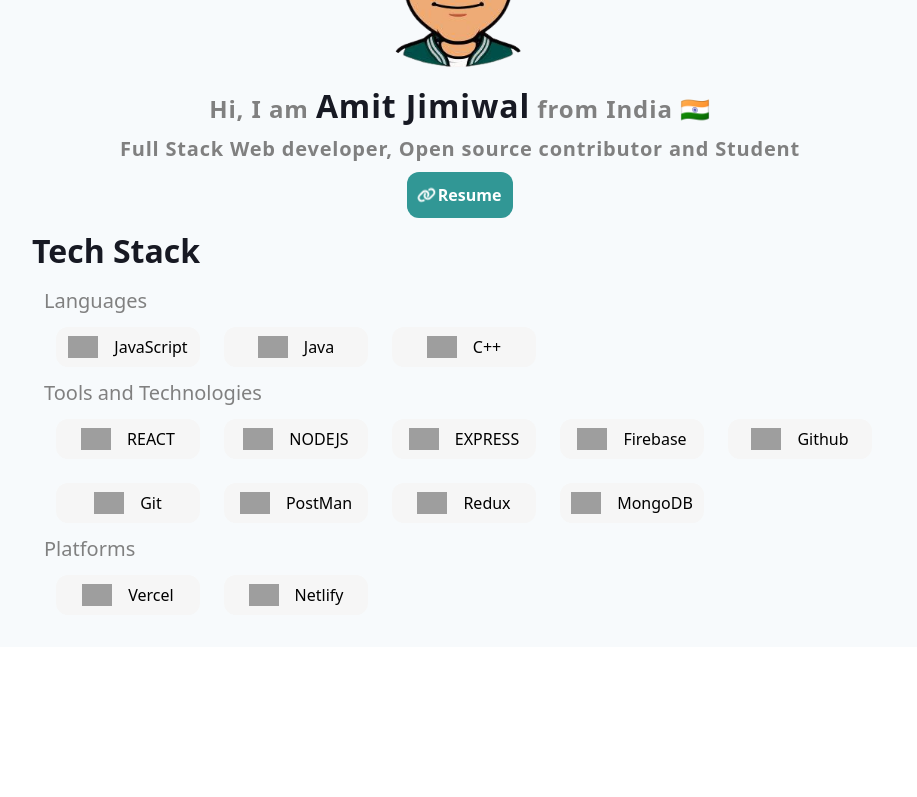
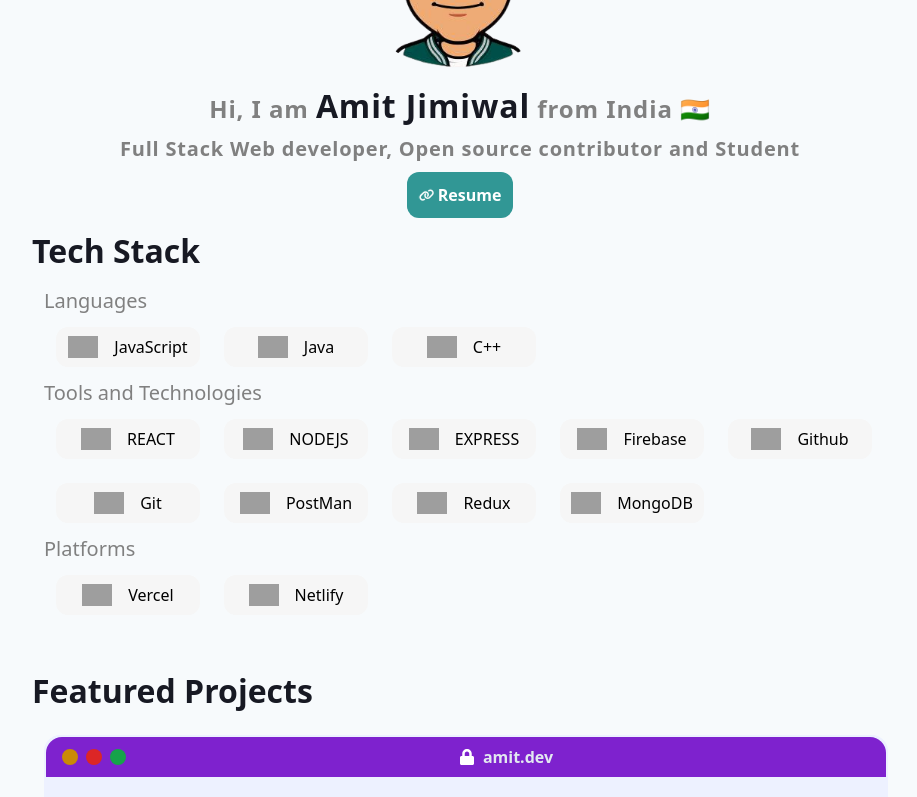
Before and after one commit to amitjimiwal/notamit.tech, a React (Vite) app: page / in a window 1280 px wide. Shown: the part 300-1097 px from the top of the page, without its empty margins (180-1097 px from the left). Before the commit the page ends 947 px from the top, so only its background shows below. Built offline with nearby package versions, Linux system fonts and the light colour scheme; grey boxes are pictures that could not be loaded.

Commit message:
feat:projects

```diff
--- a/src/App.jsx
+++ b/src/App.jsx
@@ -6,6 +6,7 @@
 import Navbar from './components/Navbar'
 import About from './components/About/About';
 import SkillContainer from './components/Skiils/SkillContainer';
+import ProjectContainer from './components/Projects/ProjectContainer';
 function App() {
   useEffect(()=>{
     toast.custom((t) => (
@@ -50,6 +51,7 @@
     <Home/>
     {/* <About/> */}
     <SkillContainer/>
+    <ProjectContainer/>
     <Toaster/>
     </div>
   )
--- a/src/amit.json
+++ b/src/amit.json
@@ -98,5 +98,37 @@
       "description": "Added support for filling a strided array with pseudo-random numbers drawn from a Weibull distribution.Made proposed changes by the maintainers of the Project.",
       "link": "https://github.com/stdlib-js/stdlib/pull/1012"
     }
+  ],
+  "projects":[
+    {
+      "name":"HealthCare_Web",
+      "previewimage":"https://res.cloudinary.com/dejzy9q65/image/upload/v1690118877/healthcare_rxsbtd.jpg",
+      "description":"A virtual AI-based assistant that displays the user's health status using lab reports. It also consists of an AI-based chatbot that is useful for people to ask queries.",
+      "github_repo":"https://github.com/amitjimiwal/HealthCare-web",
+      "live_link":"https://health-care-web-umfn-alz6bffc4-access-denied69.vercel.app/",
+      "techstack":[
+        "MERN STACK","AI-ML"
+      ]
+    },
+    {
+      "name":"AntiNormieHub",
+      "previewimage":"https://res.cloudinary.com/dejzy9q65/image/upload/v1690126475/antinnormie_l6yikw.jpg",
+      "description":"A movie media website in which you can see information about movie shows , drama etc Took various challenges like custom hooks, optimisation api calls and implemented them. Salient features - Search movies /tvshows/dramas , sections for daily and weekly trending movies",
+      "github_repo":"https://github.com/amitjimiwal/AntiNormieHub",
+      "live_link":"https://anti-normie-website.vercel.app/",
+      "techstack":[
+        "REACTJS","REDUX"
+      ]
+    },
+    {
+      "name":"Share-MSG",
+      "previewimage":"https://res.cloudinary.com/dejzy9q65/image/upload/v1690126461/share_wo5tfk.jpg",
+      "description":"Created a sample project to share your thoughts into a community. Salient features - Firebase services, SPA, Authentication , create post",
+      "github_repo":"https://github.com/amitjimiwal/ShareMSG",
+      "live_link":"https://share-msg-og.vercel.app/",
+      "techstack":[
+        "REACTJS","FIREBASE"
+      ]
+    }
   ]
 }
--- a/src/components/Navbar.jsx
+++ b/src/components/Navbar.jsx
@@ -20,11 +20,11 @@
       <div className="w-10 m-3">
         <Logo />
       </div>
-      <div className="absolute w-full h-auto p-5 top-20 md:static text-center">
+      <div className="absolute w-full h-auto p-5 top-20 md:static text-center bg-background">
         <ul className={"w-full flex flex-col items-center md:flex-row md:justify-center md:items-center"+`${open ? '':' hidden md:flex'}`}>
       {
         Links.map((link,index)=> (
-          <li className="text-2xl font-medium m-5 text-primary hover:text-secondary focus:text-secondary" key={index}>
+          <li className="text-2xl font-medium m-5 text-primary hover:text-secondary focus:text-secondary" key={index} onClick={()=>{setopen(!open)}}>
             <a href={link.link}>{link.name}</a>
           </li>
         ))
--- a/src/components/Projects/Project.jsx
+++ b/src/components/Projects/Project.jsx
@@ -1,9 +1,90 @@
-const Project = () => {
+import { FontAwesomeIcon } from "@fortawesome/react-fontawesome";
+import Githubsvg from "../../assets/svg/github.svg";
+import Goto from "../icons/Goto";
+const Project = ({projectname,description,preview,github,live,techstack,key}) => {
   return (
-    <div>
+    <div className="bg-project border-2 border-project rounded-2xl my-5" key={key}>
+      <div className="flex items-center bg-purple-700 p-2 rounded-t-2xl">
+        <span className="w-4 h-4 bg-yellow-600 rounded-full mx-2"></span>
+        <span className="w-4 h-4 bg-red-600 rounded-full mr-2"></span>
+        <span className="w-4 h-4 bg-green-600 rounded-full mr-2"></span>
+        <div className="flex items-center gap-2 mx-auto font-bold text-white">
+          <svg
+            stroke="currentColor"
+            fill="currentColor"
+            strokeWidth="0"
+            viewBox="0 0 448 512"
+            height="1em"
+            width="1em"
+            xmlns="http://www.w3.org/2000/svg"
+          >
+            <path d="M400 224h-24v-72C376 68.2 307.8 0 224 0S72 68.2 72 152v72H48c-26.5 0-48 21.5-48 48v192c0 26.5 21.5 48 48 48h352c26.5 0 48-21.5 48-48V272c0-26.5-21.5-48-48-48zm-104 0H152v-72c0-39.7 32.3-72 72-72s72 32.3 72 72v72z"></path>
+          </svg>
+          <span className="text-bordercolor">amit.dev</span>
+        </div>
+      </div>
+      <div className="text-center mt-6">
+        <h1 className="text-secondary text-heading font-bold">
+          {projectname}
+        </h1>
+      </div>
+      <div className="px-10 my-5">
+        <img
+          src={preview}
+          className="rounded-xl"
+        />
+      </div>
+      <div className="mx-10 border-2 p-4 rounded-xl flex items-center gap-5 bg-[#ADEAE8]">
+        <span>
+          <svg
+            stroke="currentColor"
+            fill="currentColor"
+            strokeWidth="0"
+            viewBox="0 0 16 16"
+            height="2em"
+            width="2em"
+            xmlns="http://www.w3.org/2000/svg"
+          >
+            <path d="M8 16A8 8 0 1 0 8 0a8 8 0 0 0 0 16zm.93-9.412-1 4.705c-.07.34.029.533.304.533.194 0 .487-.07.686-.246l-.088.416c-.287.346-.92.598-1.465.598-.703 0-1.002-.422-.808-1.319l.738-3.468c.064-.293.006-.399-.287-.47l-.451-.081.082-.381 2.29-.287zM8 5.5a1 1 0 1 1 0-2 1 1 0 0 1 0 2z"></path>
+          </svg>
+        </span>
+        <span>
+         {description}
+        </span>
+      </div>
+      <div className="flex justify-center items-center gap-5">
+        <div className="cursor-pointer mt-5 text-dark">
+          <a
+            href={github}
+            target="_blank"
+            className="font-bold p-2 rounded-xl flex items-center gap-3 text-dark border-2 border-dark"
+            rel="noreferrer"
+          >
+            <img src={Githubsvg} className="text-dark" />
+            Github
+          </a>
+        </div>
+        <div className="cursor-pointer mt-5 text-dark">
+          <a
+            href={live}
+            target="_blank"
+            className="font-bold p-2 rounded-xl flex items-center gap-3 text-dark border-2 border-dark"
+            rel="noreferrer"
+          >
+            <Goto />
+            Link
+          </a>
+        </div>
+      </div>
+      <div className="w-full text-center my-5">
+        {techstack.map((stack,index)=>(
+            <span className="text-xsm text-subheading font-bold mx-4" key={index}>
+        #{stack}
+          </span>
+        ))}
+      </div>
+    </div>
+  );
+};
 
-    </div>
-  )
-}
-
-export default Project
+export default Project;
--- a/src/components/Projects/ProjectContainer.jsx
+++ b/src/components/Projects/ProjectContainer.jsx
@@ -1,11 +1,19 @@
-import React from 'react'
-
+import React from "react";
+import Project from "./Project";
+import {projects} from '../../amit.json'
 const ProjectContainer = () => {
   return (
-    <div>
+    <div className="md:max-w-4xl md:mx-auto p-3 md:p-5" id="project">
+      <div className="mb-3">
+        <h1 className="text-heading text-secondary font-bold">Featured Projects</h1>
+      </div>
+      <div className="ml-3">
+            {projects.map((project,index)=>(
+                  <Project projectname={project.name}  description={project.description} preview={project.previewimage} github={project.github_repo} live={project.live_link} techstack={project.techstack} key={index}/>
+            ))}
+      </div>
+    </div>
+  );
+};
 
-    </div>
-  )
-}
-
-export default ProjectContainer
+export default ProjectContainer;
--- /dev/null
+++ b/src/components/buttons/LinkButton.jsx
@@ -0,0 +1,13 @@
+import React from 'react'
+import Goto from '../icons/Goto'
+const LinkButton = ({name,link}) => {
+  return (
+      <div className='cursor-pointer mt-5'>
+      <a href="" target="_blank" className='text-white font-bold bg-button p-3 rounded-xl' rel='noreferrer'>
+        <Goto /> Github
+      </a>
+  </div>
+  )
+}
+
+export default LinkButton
--- a/tailwind.config.js
+++ b/tailwind.config.js
@@ -12,7 +12,9 @@
         bordercolor:"#E2E8F0",
         button:"#319795",
         background:"#F7FAFC",
-        skill:"#F6F6F6"
+        skill:"#F6F6F6",
+        project:"#EDF1FF",
+        dark:"#314E89"
       },
       fontSize:{
         heading:"2rem",
```
Also changed, not shown: src/assets/svg/github.svg (added).
